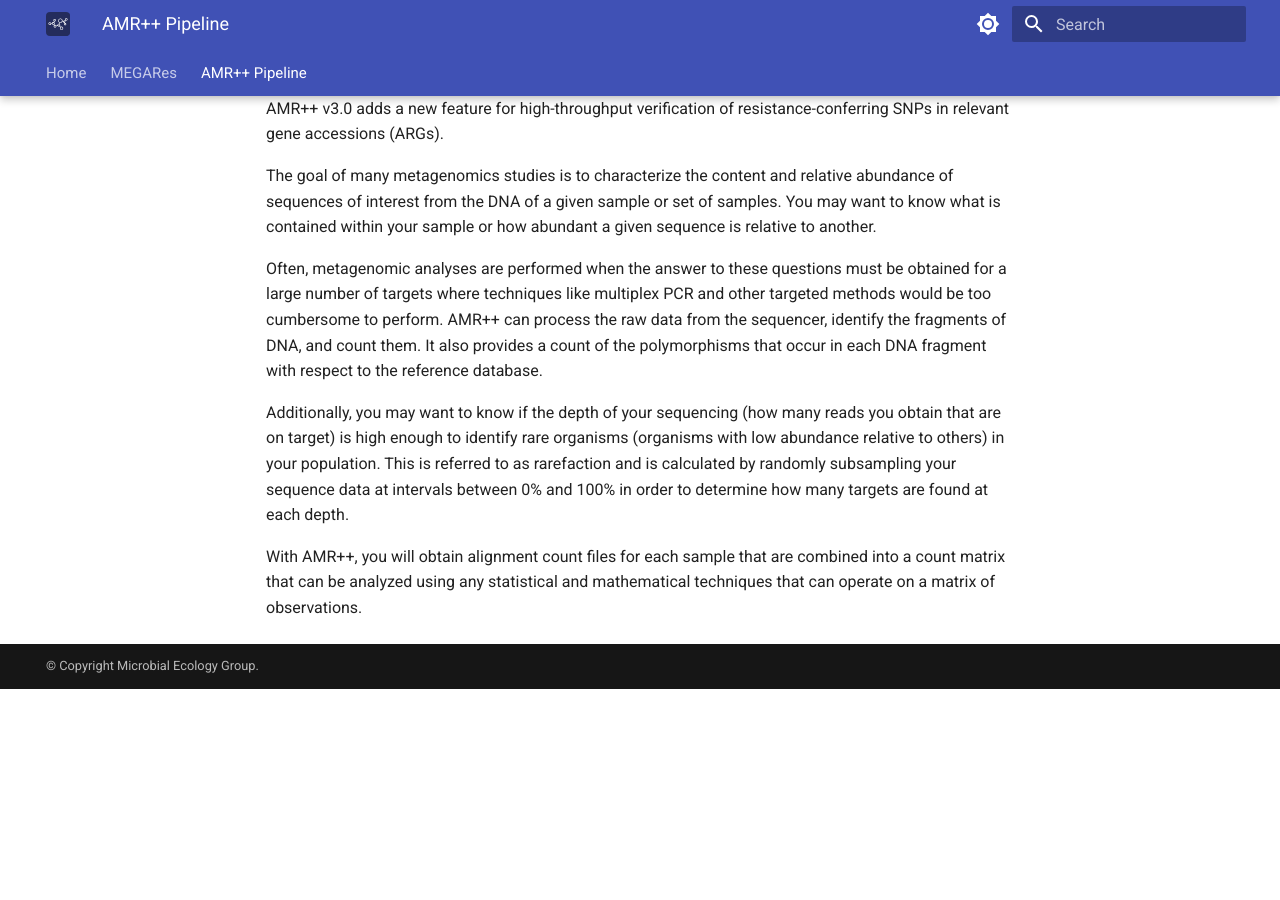
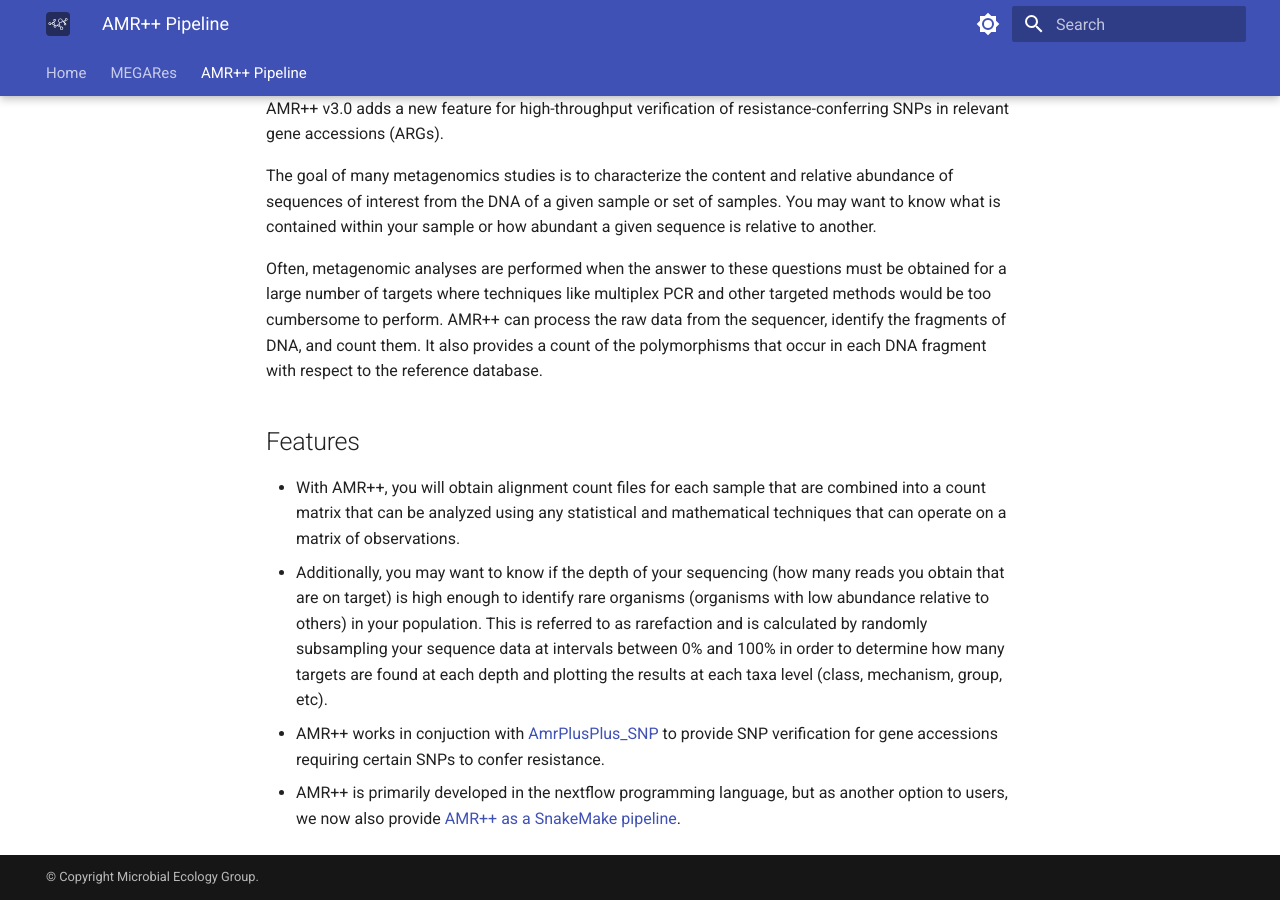
Before and after one commit to Microbial-Ecology-Group/meglab, an MkDocs documentation site: the page built from docs/amrplusplus/index.md, in a window 1280 px wide and 900 px high, scrolled down 786 px. Built offline with MkDocs 1.6.1 and Material for MkDocs 9.7.7, drawn with Linux system fonts in a browser that asks for light colours; before the commit the page ends 1475 px from its top, so only the background shows below that.

Commit message:
Update index.md

```diff
--- a/docs/amrplusplus/index.md
+++ b/docs/amrplusplus/index.md
@@ -13,6 +13,8 @@ The goal of many metagenomics studies is to characterize the content and relativ
 
 Often, metagenomic analyses are performed when the answer to these questions must be obtained for a large number of targets where techniques like multiplex PCR and other targeted methods would be too cumbersome to perform. AMR++ can process the raw data from the sequencer, identify the fragments of DNA, and count them. It also provides a count of the polymorphisms that occur in each DNA fragment with respect to the reference database.
 
-Additionally, you may want to know if the depth of your sequencing (how many reads you obtain that are on target) is high enough to identify rare organisms (organisms with low abundance relative to others) in your population. This is referred to as rarefaction and is calculated by randomly subsampling your sequence data at intervals between 0% and 100% in order to determine how many targets are found at each depth.
-
-With AMR++, you will obtain alignment count files for each sample that are combined into a count matrix that can be analyzed using any statistical and mathematical techniques that can operate on a matrix of observations.
+## Features
+- With AMR++, you will obtain alignment count files for each sample that are combined into a count matrix that can be analyzed using any statistical and mathematical techniques that can operate on a matrix of observations.
+- Additionally, you may want to know if the depth of your sequencing (how many reads you obtain that are on target) is high enough to identify rare organisms (organisms with low abundance relative to others) in your population. This is referred to as rarefaction and is calculated by randomly subsampling your sequence data at intervals between 0% and 100% in order to determine how many targets are found at each depth and plotting the results at each taxa level (class, mechanism, group, etc).
+- AMR++ works in conjuction with [AmrPlusPlus_SNP](https://github.com/Isabella136/AmrPlusPlus_SNP) to provide SNP verification for gene accessions requiring certain SNPs to confer resistance.
+- AMR++ is primarily developed in the nextflow programming language, but as another option to users, we now also provide [AMR++ as a SnakeMake pipeline](https://github.com/jonathan-bravo/amrplusplus_v2).
```
